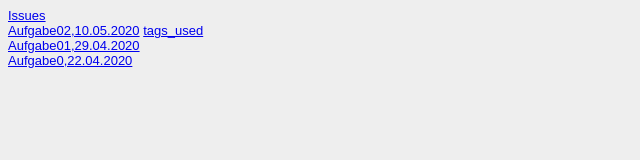
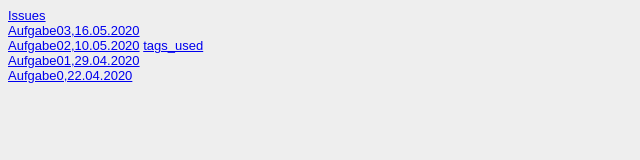
Before and after one commit to Sarenkab/GiSSommer2020, a plain HTML site: page Steckbrief/steckbrief.htm in a window 1280 px wide. Shown: the whole page, without its empty margins (0-640 px from the left). Drawn offline with Linux system fonts and the light colour scheme.

Commit message:
steckbrif im 03 ergänzt

```diff
--- a/Steckbrief/steckbrief.htm
+++ b/Steckbrief/steckbrief.htm
@@ -14,6 +14,7 @@ body {
 <body>
 	<!-- Hier die Links zu den gelösten Aufgaben einstellen, aktuelle oben, alte stehen lassen! Format: Aufgabenbezeichnung, Datum -->
 	<a href="https://github.com/Sarenkab/GiSSommer2020/issues/" target="_blank">Issues</a> <br>
+	<a href="https://sarenkab.github.io/GiSSommer2020/Aufgabe03/" target="_blank">Aufgabe03,16.05.2020</a> <br>
 	<a href="https://sarenkab.github.io/GiSSommer2020/Aufgabe02/" target="_blank">Aufgabe02,10.05.2020</a>
 	<a href="https://sarenkab.github.io/GiSSommer2020/Aufgabe02/tags_used/" target="_blank"> tags_used</a> <br>
 	<a href="https://sarenkab.github.io/GiSSommer2020/Aufgabe01/" target="_blank">Aufgabe01,29.04.2020</a> <br>
```
